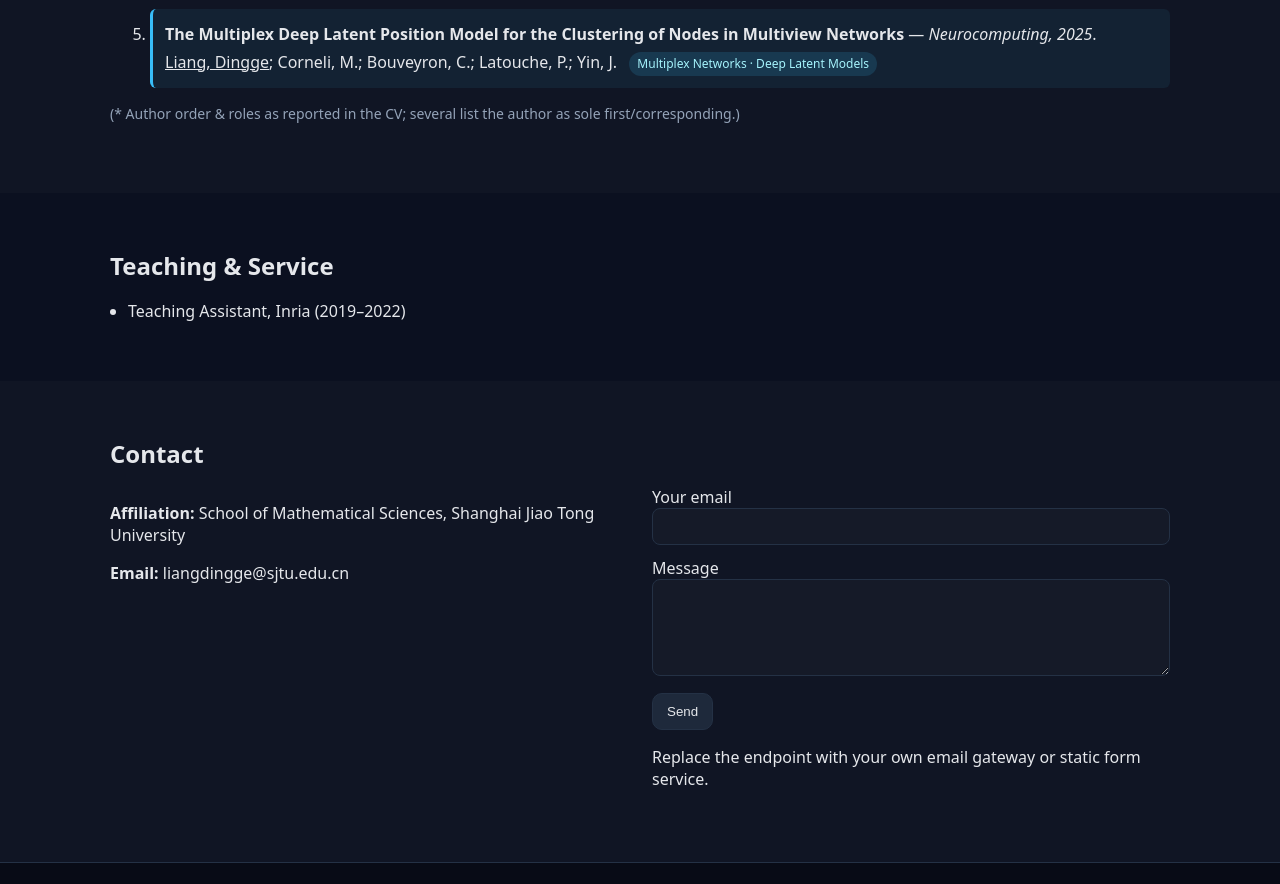
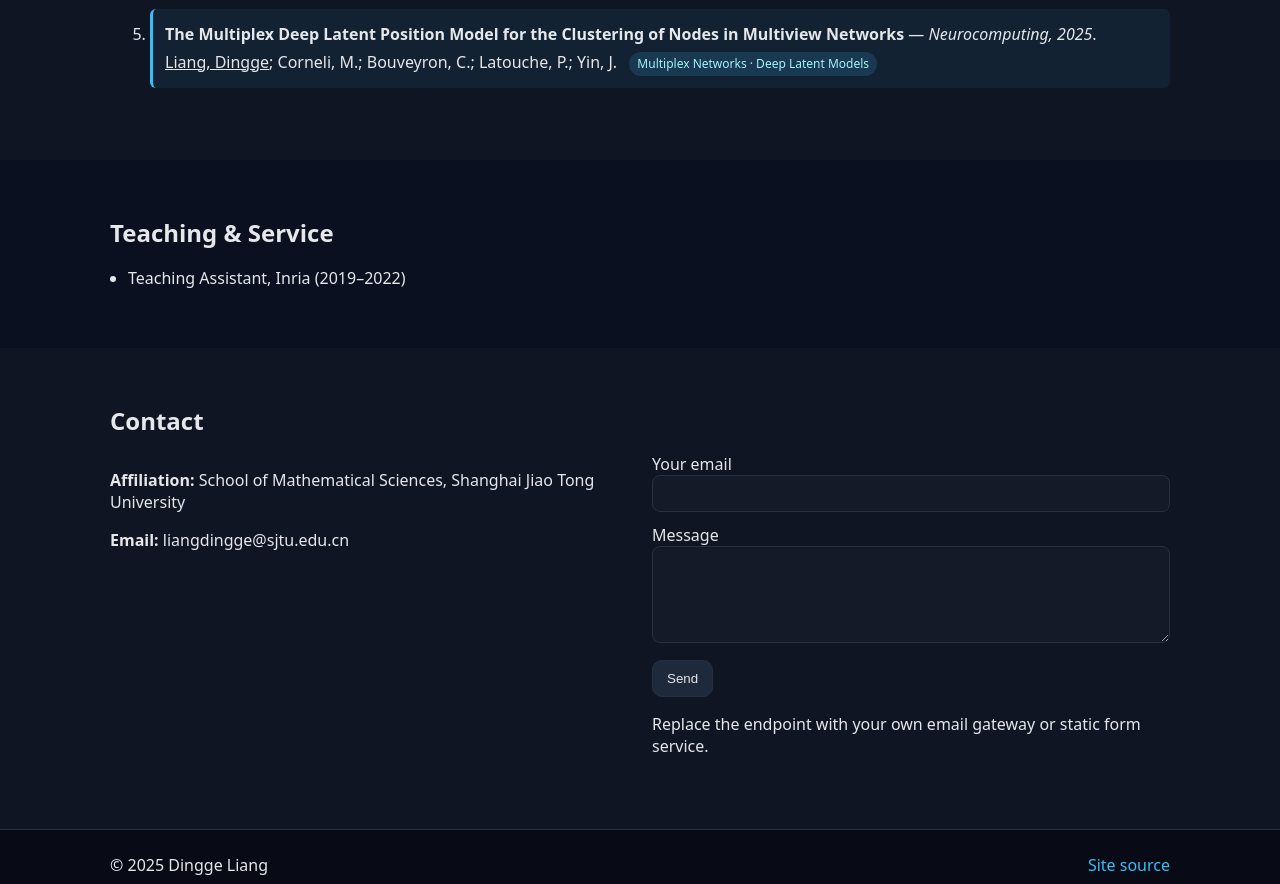
Before and after one commit to ldggggg/dliang, a plain HTML site: page index.html in a window 1280 px wide. Shown: the part 1699-2583 px from the top of the page. Drawn offline with Linux system fonts and the light colour scheme.

Commit message:
Update index.html 2

```diff
--- a/index.html
+++ b/index.html
@@ -140,7 +140,6 @@
             <span class="tags">Multiplex Networks · Deep Latent Models</span>
           </li>
         </ol>
-        <p class="note muted">(* Author order & roles as reported in the CV; several list the author as sole first/corresponding.)</p>
       </div>
     </section>
 
```
